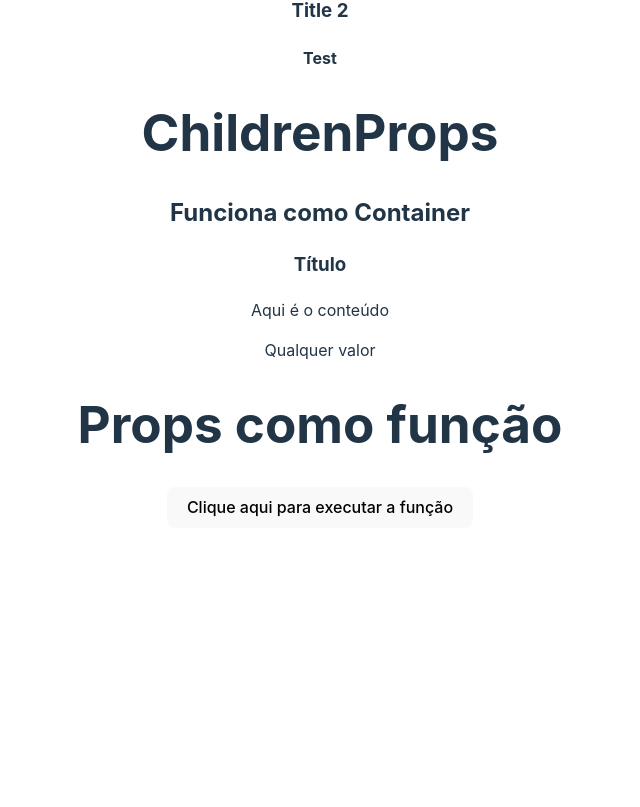
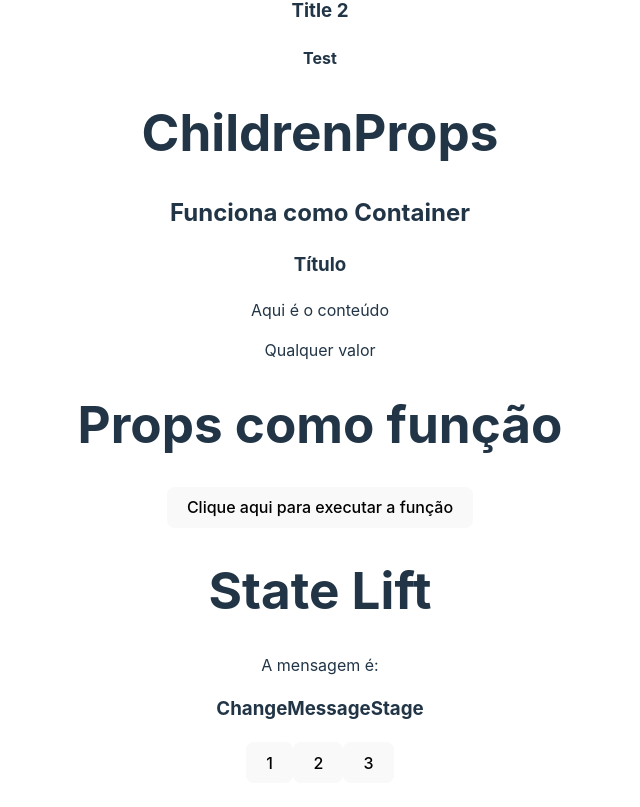
Before and after one commit to uadson/vuejs-course, a React (Vite) app in the folder code/important/: page / in a window 1280 px wide. Shown: the part 4714-5521 px from the top of the page, without its empty margins (320-960 px from the left). Before the commit the page ends 5290 px from the top, so only its background shows below. Built offline with nearby package versions, Linux system fonts and the light colour scheme.

Commit message:
class 22: state lift

```diff
--- a/code/important/src/App.jsx
+++ b/code/important/src/App.jsx
@@ -9,6 +9,11 @@ import DestructuringProps from './components/DestructuringProps'
 import Fragments from './components/Fragments'
 import ChildrenProps from './components/ChildrenProps'
 import ExecutionFunction from './components/ExecutionFunction'
+import Message from './components/Message'
+import ChangeMessageStage from './components/ChangeMessageStage'
+
+// Hooks
+import { useState } from 'react'
 
 // Styles
 import './App.css'
@@ -56,6 +61,13 @@ function App() {
     document.querySelector("#msg").innerHTML = "Esta é uma função que declarada em um props"
   }
 
+  // State lift
+  const [message, setMessage] = useState(" ")
+
+  const handleMessage = (msg) => {
+    setMessage(msg)
+  }
+
   return (
     <>
       <div>
@@ -79,6 +91,8 @@ function App() {
           <p>Aqui é o conteúdo</p>
         </ChildrenProps >
         < ExecutionFunction showMessage={showMessage}/>
+        < Message message={message}/>
+        < ChangeMessageStage handleMessage={handleMessage}/>
       </div>
     </>
   )
--- /dev/null
+++ b/code/important/src/components/ChangeMessageStage.jsx
@@ -0,0 +1,15 @@
+const ChangeMessageStage = ({handleMessage}) => {
+    const messages = ["Oi", "Olá", "Tudo bem?"]
+    return (
+        <div>
+            <h3>ChangeMessageStage</h3>
+            <div>
+                <button onClick={() => handleMessage(messages[0])}>1</button>
+                <button onClick={() => handleMessage(messages[1])}>2</button>
+                <button onClick={() => handleMessage(messages[2])}>3</button>
+            </div>
+        </div>
+    )
+}
+
+export default ChangeMessageStage
--- /dev/null
+++ b/code/important/src/components/Message.jsx
@@ -0,0 +1,10 @@
+const Message = ({message}) => {
+  return (
+    <div>
+        <h1>State Lift</h1>
+        <p>A mensagem é: {message}</p>
+    </div>
+  )
+}
+
+export default Message
```
